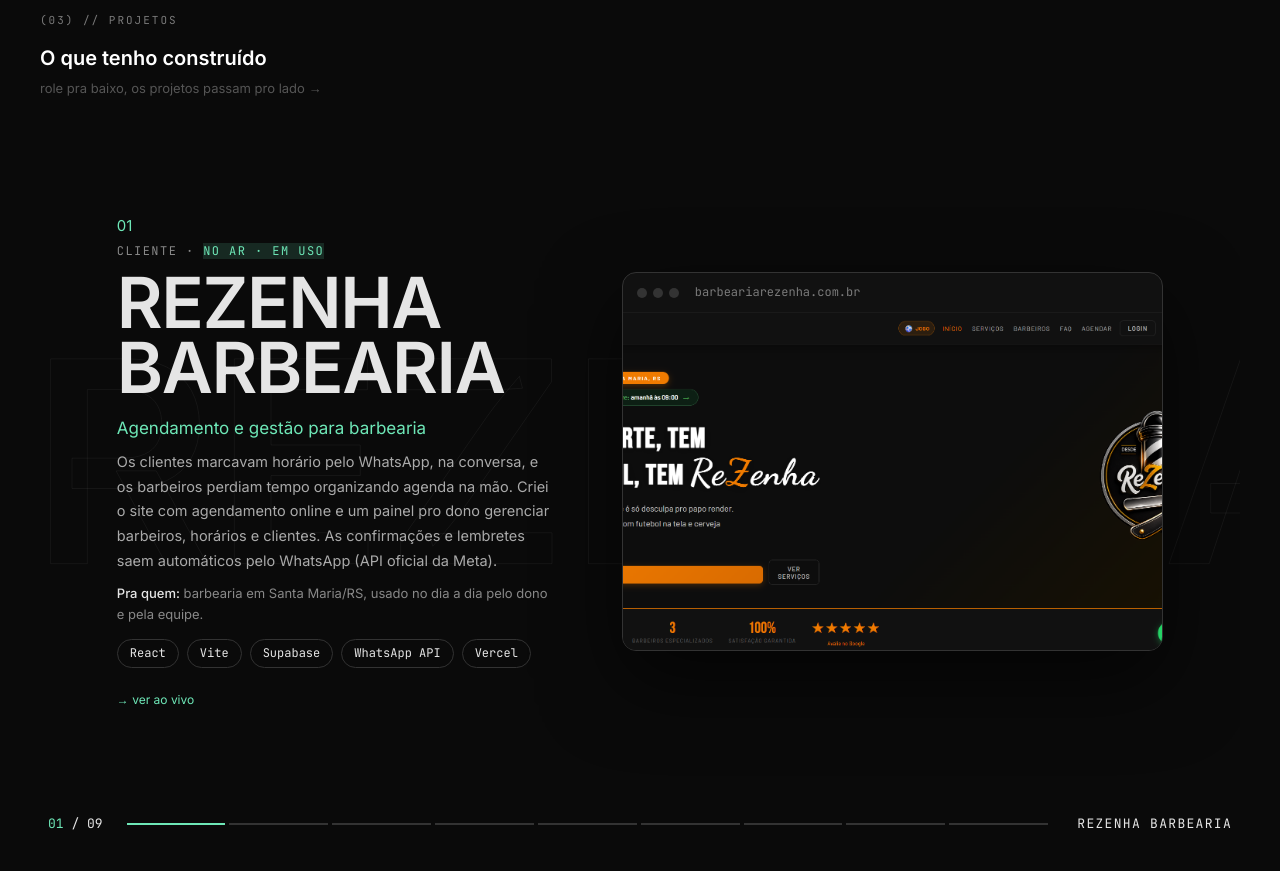
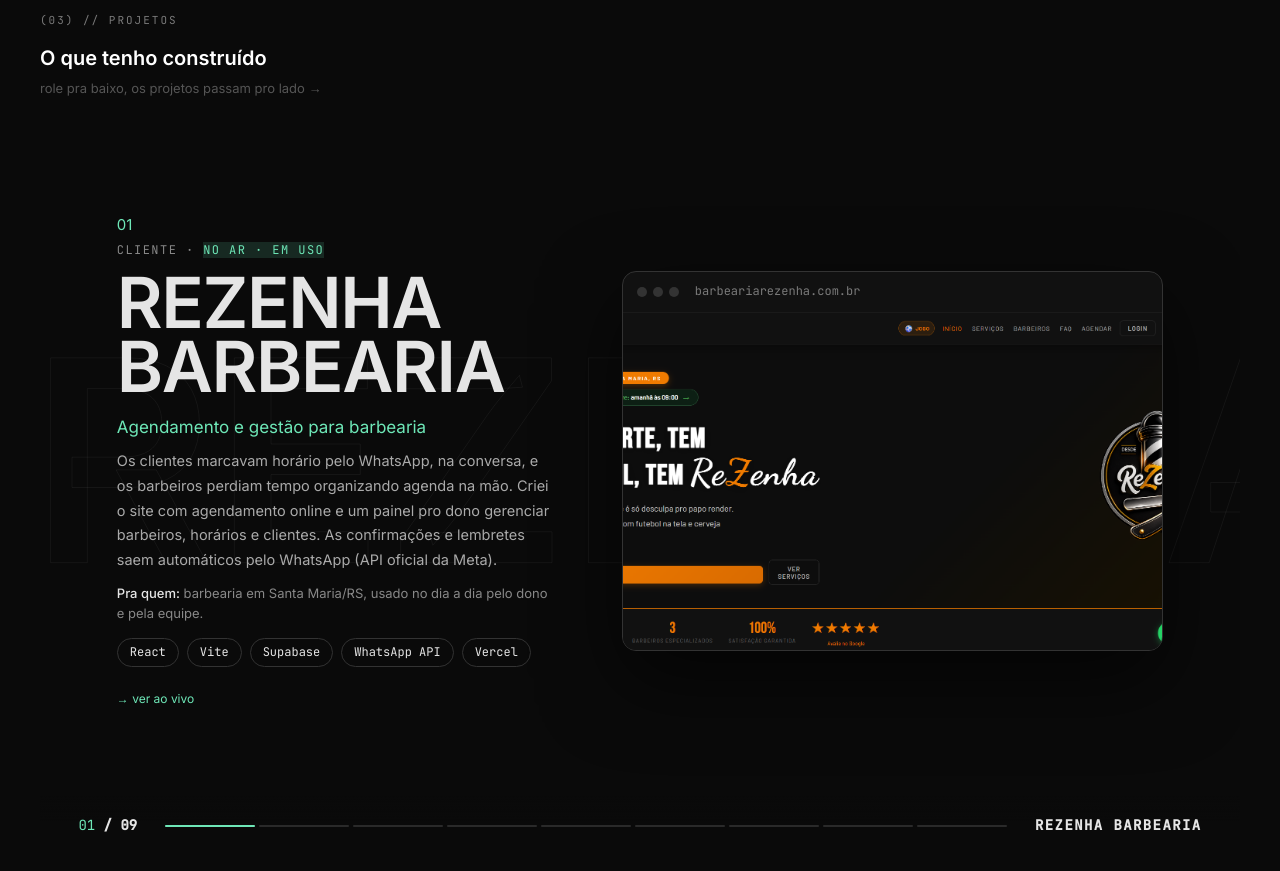
Before and after one commit to daniel-mscs/portfolio, a React (Vite) app: page / in a window 1280 px wide. Shown: the part 1860-2731 px from the top of the page. Built offline with nearby package versions, Linux system fonts and the light colour scheme.

Commit message:
style: barra de progresso dos projetos fixa no rodapé

```diff
--- a/src/components/Projects.module.css
+++ b/src/components/Projects.module.css
@@ -365,17 +365,23 @@
 
 .hSticky {
   position: sticky;
+  isolation: isolate;
   top: 68px;
   height: calc(100vh - 68px);
   overflow: hidden;
   display: flex;
   flex-direction: column;
 }
+.hSticky { position: sticky; }
+.hScroll .hSticky { position: sticky; }
+.hSticky > .hBar { position: absolute; }
 
 .hTrack {
   flex: 1;
+  min-height: 0;
   display: flex;
   will-change: transform;
+  padding-bottom: 64px;
 }
 
 .slide {
@@ -458,16 +464,23 @@
 .mockPh p { color: var(--text-secondary); }
 
 .hBar {
+  position: absolute;
+  left: 0;
+  right: 0;
+  bottom: 0;
+  z-index: 5;
   display: flex;
   align-items: center;
-  gap: 24px;
-  padding: 18px 8px 24px;
+  gap: 28px;
+  padding: 18px clamp(20px, 3vw, 40px) 22px;
+  background: linear-gradient(to top, var(--bg) 60%, transparent);
   font-family: var(--font-mono);
-  font-size: 13px;
+  font-size: 14px;
+  font-weight: 600;
 }
 .hCount b { color: var(--accent); font-weight: 400; }
 .hSegs { flex: 1; display: flex; gap: 4px; }
-.hSegs span { flex: 1; height: 2px; background: var(--border-hover); overflow: hidden; }
+.hSegs span { flex: 1; height: 2px; background: #2a2a2a; overflow: hidden; border-radius: 2px; }
 .hSegs i { display: block; height: 100%; background: var(--accent); transform-origin: left; }
 .hName { text-transform: uppercase; letter-spacing: 0.1em; min-width: 160px; text-align: right; }
 
```
